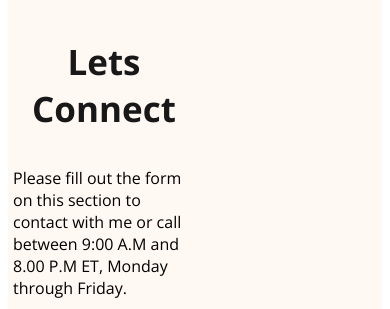
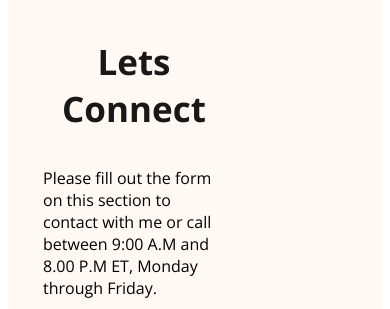
Before and after one commit to ghostarafat/portfolio-web-responsive, a plain HTML site: page index.html in a window 390 px wide. Shown: the part 5854-6163 px from the top of the page. Drawn offline with nearby package versions, Linux system fonts and the light colour scheme.

Commit message:
more responsive

```diff
--- a/index.html
+++ b/index.html
@@ -150,10 +150,10 @@ to any of the 1500+ FontAwesome 5 free icons available. Aenean commodo ligula eg
          </section>
     </main>
 
-    <footer class="secondary-bg">
+    <footer class="secondary-bg responsive-container">
       <div class="footer-column">
         <h3 class="section-title">Lets Connect</h3>
-        <p class="">Please fill out the form on this section to contact with me or call between 9:00 A.M and 8.00 P.M ET, Monday through Friday.</p>
+        <p class="footer-description">Please fill out the form on this section to contact with me or call between 9:00 A.M and 8.00 P.M ET, Monday through Friday.</p>
         <div>
           <a href="https://www.facebook.com/aru07072018"><img src="image/icons/facebook.png" alt=""></a>
           <a href="https://www.instagram.com/arafat_azan/"><img src="image/icons/insta.png" alt=""></a>
--- a/styles/portfolio.css
+++ b/styles/portfolio.css
@@ -216,6 +216,15 @@ footer input[type="text"], footer input[type="email"],footer textarea{
     footer input[type="text"], footer input[type="email"],footer textarea {
         width: calc(100% - 40px);
     }
+    .footer-column {
+        margin-left: 30px;
+    }
+    footer {
+        max-width: 100%;
+    }
+
+}
+
 }
 
 /* tablet specific media query */
```
